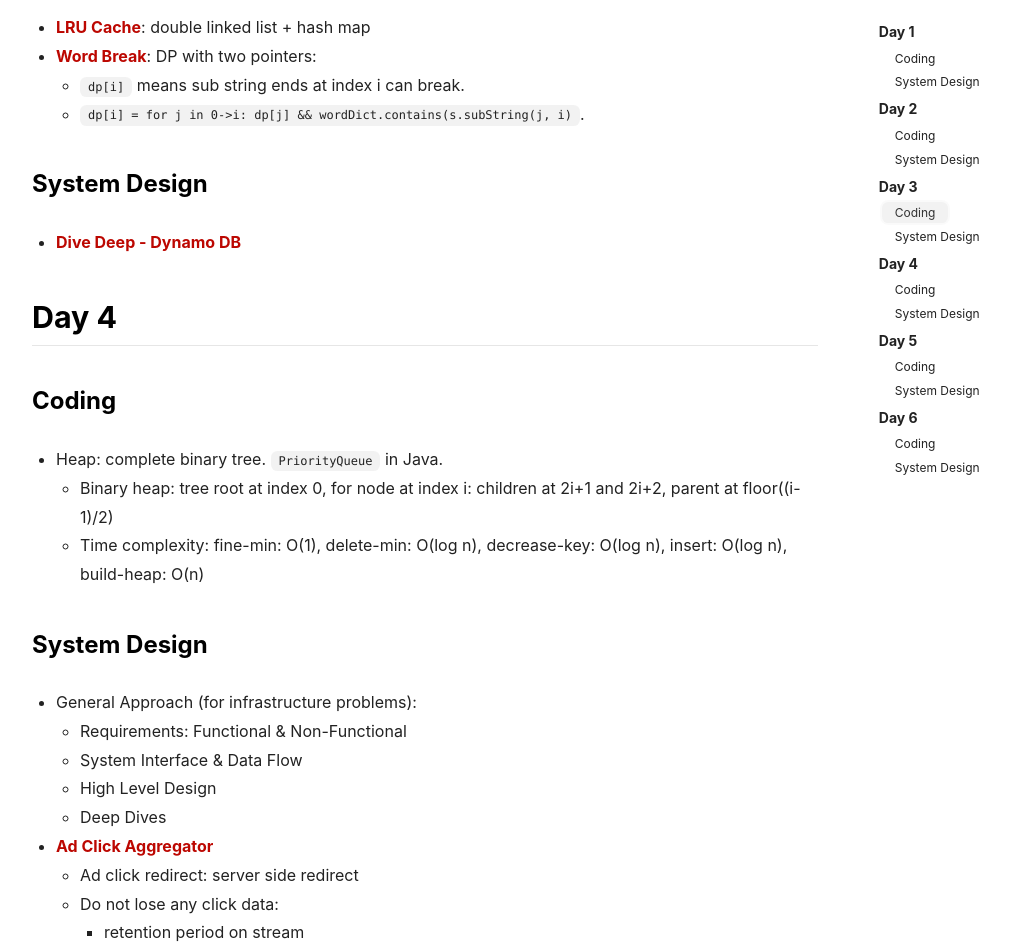
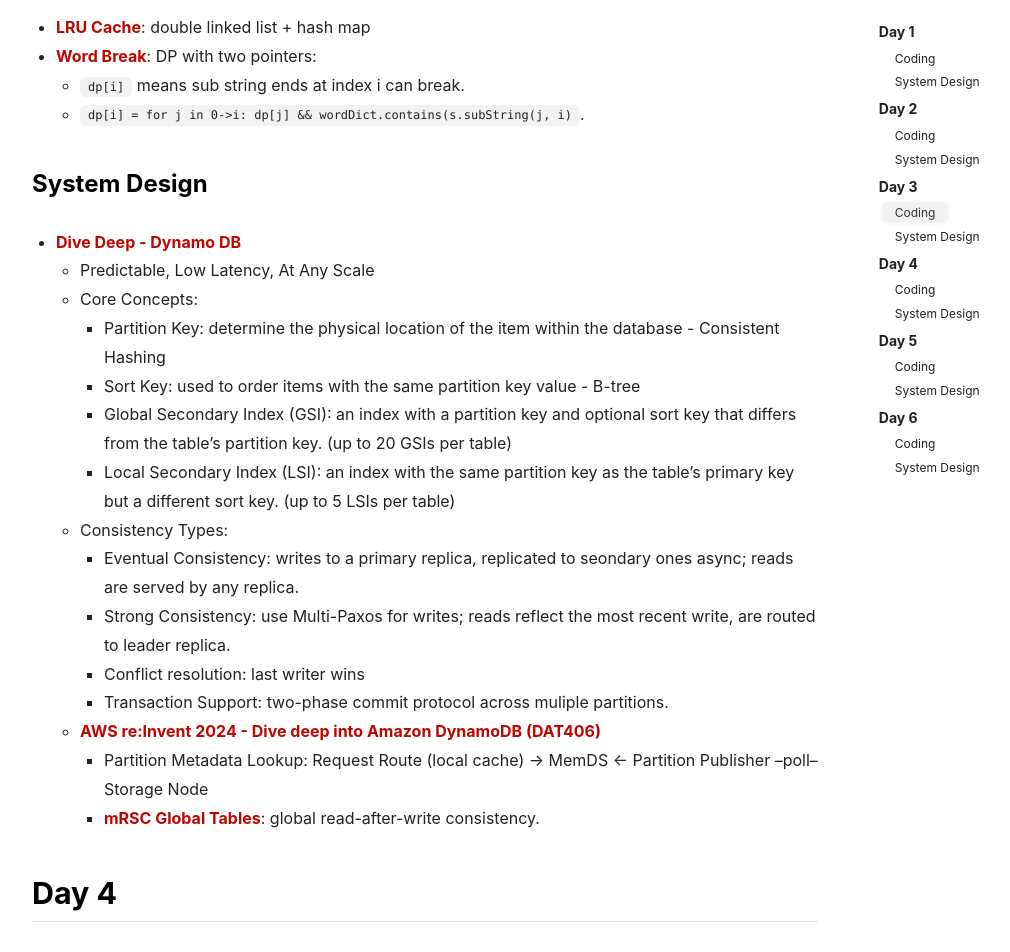
Before and after one commit to runzhuoli/runzhuoli.github.io, a Jekyll site: the page built from _posts/2024-12-10-7-days.md, in a window 1280 px wide and 1400 px high, scrolled down 4679 px. Shown: the top 952 px of the window, without its empty margins (105-1115 px from the left). Built offline with Jekyll 4.4.1, drawn with Linux system fonts in a browser that asks for light colours; nearby versions of some CDN libraries; comment, search, counter and statistics services are not loaded; some of the changed text lies outside the part shown.

Commit message:
Update 2024-12-10-7-days.md DDB dive deep + D6 coding

```diff
--- a/_posts/2024-12-10-7-days.md
+++ b/_posts/2024-12-10-7-days.md
@@ -110,7 +110,21 @@ PS: Only do calculation when it impact the design
 
 ### System Design
 
-- [Dive Deep - Dynamo DB]()
+- [Dive Deep - Dynamo DB](https://www.hellointerview.com/learn/system-design/deep-dives/dynamodb)
+  - Predictable, Low Latency, At Any Scale
+  - Core Concepts:
+    - Partition Key: determine the physical location of the item within the database - Consistent Hashing
+    - Sort Key: used to order items with the same partition key value - B-tree
+    - Global Secondary Index (GSI): an index with a partition key and optional sort key that differs from the table's partition key. (up to 20 GSIs per table)
+    - Local Secondary Index (LSI): an index with the same partition key as the table's primary key but a different sort key. (up to 5 LSIs per table)
+  - Consistency Types:
+    - Eventual Consistency: writes to a primary replica, replicated to seondary ones async; reads are served by any replica.
+    - Strong Consistency: use Multi-Paxos for writes; reads reflect the most recent write, are routed to leader replica.
+    - Conflict resolution: last writer wins
+    - Transaction Support: two-phase commit protocol across muliple partitions.
+  - [AWS re:Invent 2024 - Dive deep into Amazon DynamoDB (DAT406)](https://www.youtube.com/watch?v=Qzs8mU5dgx4)
+    - Partition Metadata Lookup: Request Route (local cache) -> MemDS <- Partition Publisher --poll-- Storage Node
+    - [mRSC Global Tables](https://docs.aws.amazon.com/amazondynamodb/latest/developerguide/multi-region-strong-consistency-gt.html): global read-after-write consistency.
 
 ## Day 4
 
@@ -145,8 +159,6 @@ PS: Only do calculation when it impact the design
 
 ![Facebook](https://d248djf5mc6iku.cloudfront.net/excalidraw/6f72b409da28d3364a5b5b496d3e5b09)
 
-
-
 ## Day 5
 
 ### Coding
@@ -164,4 +176,8 @@ PS: Only do calculation when it impact the design
 
 ### Coding
 
+- [01 Matrix](https://leetcode.com/problems/01-matrix/description): BFS, start with 0, ininiate non-0 point with -1, use `result[new_i][new_j] >=0` to verify a point has been visited.
+- [Merge k Sorted List](https://leetcode.com/problems/merge-k-sorted-lists/description): use recurision to convert the problem to MerageTwoSortedLists.
+- [Diameter of Binary Tree](https://leetcode.com/problems/diameter-of-binary-tree/description): Post order traversal
+
 ### System Design
```
